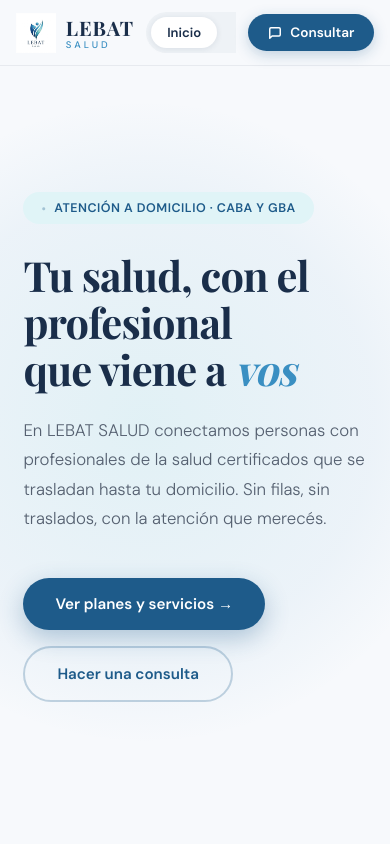
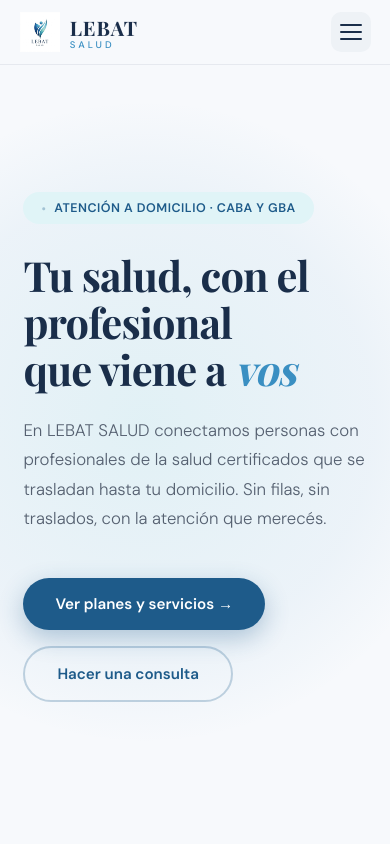
Before and after one commit to MarianelaBen/lebat-landing, a React (Vite) app: page / in a window 390 px wide. Shown: the top 844 px of the page. Built offline with nearby package versions, Linux system fonts and the light colour scheme; a web font is replaced by a local one.

Commit message:
modifico menú desplegable para celulares

```diff
--- a/src/components/Hero.css
+++ b/src/components/Hero.css
@@ -138,7 +138,7 @@
   animation: float 4s ease-in-out infinite;
 }
 .badge-top  { top: -18px; right: -18px; }
-.badge-bottom { bottom: 28px; left: -28px; animation-delay: 2s; }
+.badge-bottom {left: -28px; animation-delay: 2s; }
 .badge-icon { display: flex; }
 .badge-text { font-size: 0.78rem; font-weight: 600; color: var(--gris-oscuro); }
 .badge-sub  { font-size: 0.68rem; color: var(--gris-medio); }
--- a/src/components/Navbar.css
+++ b/src/components/Navbar.css
@@ -1,3 +1,4 @@
+/* ── BASE ── */
 .navbar {
   position: fixed;
   top: 0; left: 0; right: 0;
@@ -13,6 +14,7 @@
   animation: slideDown 0.6s ease;
 }
 
+/* ── LOGO ── */
 .logo-wrap {
   display: flex;
   align-items: center;
@@ -20,10 +22,7 @@
   text-decoration: none;
   flex-shrink: 0;
 }
-.logo-img {
-  height: 40px;
-  width: auto;
-}
+.logo-img { height: 40px; width: auto; }
 .logo-text {
   font-family: 'Playfair Display', serif;
   font-size: 1.25rem;
@@ -42,6 +41,7 @@
   margin-top: -3px;
 }
 
+/* ── DESKTOP: pill scrollable ── */
 .nav-scroll-wrap {
   flex: 1;
   overflow-x: auto;
@@ -70,10 +70,7 @@
   border-radius: 50px;
   transition: all 0.2s;
 }
-.nav-links a:hover {
-  color: var(--azul-oscuro);
-  background: rgba(26, 46, 74, 0.06);
-}
+.nav-links a:hover { color: var(--azul-oscuro); background: rgba(26, 46, 74, 0.06); }
 .nav-links a.active {
   color: var(--azul-oscuro);
   background: var(--blanco);
@@ -81,6 +78,7 @@
   font-weight: 600;
 }
 
+/* ── CTA ── */
 .nav-cta {
   flex-shrink: 0;
   display: inline-flex;
@@ -97,11 +95,95 @@
   transition: background 0.2s, transform 0.2s;
   box-shadow: 0 4px 14px rgba(30, 91, 138, 0.25);
 }
-.nav-cta:hover {
-  background: var(--azul-claro);
-  transform: translateY(-1px);
+.nav-cta:hover { background: var(--azul-claro); transform: translateY(-1px); }
+
+/* ── HAMBURGER — oculto en desktop ── */
+.hamburger {
+  display: none;
+  flex-direction: column;
+  justify-content: center;
+  gap: 5px;
+  width: 40px;
+  height: 40px;
+  background: var(--gris-suave);
+  border: none;
+  border-radius: 10px;
+  cursor: pointer;
+  padding: 9px;
+  flex-shrink: 0;
+  transition: background 0.2s;
+}
+.hamburger:hover { background: var(--turquesa-suave); }
+
+.ham-line {
+  display: block;
+  width: 100%;
+  height: 2px;
+  background: var(--azul-oscuro);
+  border-radius: 2px;
+  transition: transform 0.3s ease, opacity 0.25s ease;
+  transform-origin: center;
 }
 
+/* Animación → X al abrir */
+.menu-open .ham-line:nth-child(1) { transform: translateY(7px) rotate(45deg); }
+.menu-open .ham-line:nth-child(2) { opacity: 0; transform: scaleX(0); }
+.menu-open .ham-line:nth-child(3) { transform: translateY(-7px) rotate(-45deg); }
+
+/* ── MOBILE MENU DROPDOWN ── */
+.mobile-menu {
+  display: none;
+  position: absolute;
+  top: 100%;
+  left: 0; right: 0;
+  background: rgba(247, 249, 252, 0.98);
+  backdrop-filter: blur(20px);
+  border-bottom: 1px solid rgba(26, 46, 74, 0.08);
+  overflow: hidden;
+  max-height: 0;
+  transition: max-height 0.35s cubic-bezier(0.4, 0, 0.2, 1);
+}
+.mobile-menu.open { max-height: 600px; }
+
+.mobile-menu ul {
+  list-style: none;
+  padding: 12px 5%;
+  display: flex;
+  flex-direction: column;
+  gap: 2px;
+}
+.mobile-menu ul a {
+  display: flex;
+  align-items: center;
+  text-decoration: none;
+  color: var(--gris-medio);
+  font-size: 1rem;
+  font-weight: 500;
+  padding: 13px 16px;
+  border-radius: 12px;
+  transition: all 0.15s;
+}
+.mobile-menu ul a:hover  { color: var(--azul-oscuro); background: var(--gris-suave); }
+.mobile-menu ul a.active {
+  color: var(--azul-oscuro);
+  background: var(--turquesa-suave);
+  font-weight: 600;
+}
+
+.mobile-cta {
+  display: flex;
+  justify-content: center;
+  margin: 4px 5% 20px;
+  border-radius: 50px;
+  padding: 15px 24px;
+  font-size: 0.95rem;
+}
+
+/* ── RESPONSIVE ── */
 @media (max-width: 900px) {
-  .navbar { padding: 12px 4%; gap: 12px; }
+  .navbar          { padding: 12px 5%; }
+  .nav-scroll-wrap { display: none; }
+  .desktop-only    { display: none; }
+  .hamburger       { display: flex; }
+  .mobile-menu     { display: block; }
 }
--- a/src/components/Navbar.jsx
+++ b/src/components/Navbar.jsx
@@ -14,6 +14,7 @@ const NAV_LINKS = [
 
 export default function Navbar() {
   const [activeSection, setActiveSection] = useState('hero')
+  const [menuOpen, setMenuOpen]           = useState(false)
 
   useEffect(() => {
     const handleScroll = () => {
@@ -28,13 +29,21 @@ export default function Navbar() {
     return () => window.removeEventListener('scroll', handleScroll)
   }, [])
 
+  useEffect(() => {
+    if (!menuOpen) return
+    const close = e => { if (!e.target.closest('.navbar')) setMenuOpen(false) }
+    document.addEventListener('click', close)
+    return () => document.removeEventListener('click', close)
+  }, [menuOpen])
+
+  const closeMenu = () => setMenuOpen(false)
+
   return (
-    <nav className="navbar">
-      <a href="#hero" className="logo-wrap">
+    <nav className={`navbar${menuOpen ? ' menu-open' : ''}`}>
+
+      <a href="#hero" className="logo-wrap" onClick={closeMenu}>
         <img src={logo} alt="LEBAT SALUD" className="logo-img" />
-        <div className="logo-text">
-          LEBAT<span>SALUD</span>
-        </div>
+        <div className="logo-text">LEBAT<span>SALUD</span></div>
       </a>
 
       <div className="nav-scroll-wrap">
@@ -52,12 +61,45 @@ export default function Navbar() {
         </ul>
       </div>
 
-      <a href="#consulta" className="nav-cta">
+      <a href="#consulta" className="nav-cta desktop-only">
         <svg width="14" height="14" viewBox="0 0 24 24" fill="none" stroke="currentColor" strokeWidth="2.5" strokeLinecap="round" strokeLinejoin="round">
           <path d="M21 15a2 2 0 0 1-2 2H7l-4 4V5a2 2 0 0 1 2-2h14a2 2 0 0 1 2 2z" />
         </svg>
         Consultar
       </a>
+
+      <button
+        className="hamburger"
+        onClick={() => setMenuOpen(o => !o)}
+        aria-label={menuOpen ? 'Cerrar menú' : 'Abrir menú'}
+      >
+        <span className="ham-line" />
+        <span className="ham-line" />
+        <span className="ham-line" />
+      </button>
+
+      <div className={`mobile-menu${menuOpen ? ' open' : ''}`}>
+        <ul>
+          {NAV_LINKS.map(({ href, label }) => (
+            <li key={href}>
+              <a
+                href={href}
+                className={activeSection === href.replace('#', '') ? 'active' : ''}
+                onClick={closeMenu}
+              >
+                {label}
+              </a>
+            </li>
+          ))}
+        </ul>
+        <a href="#consulta" className="nav-cta mobile-cta" onClick={closeMenu}>
+          <svg width="14" height="14" viewBox="0 0 24 24" fill="none" stroke="currentColor" strokeWidth="2.5" strokeLinecap="round" strokeLinejoin="round">
+            <path d="M21 15a2 2 0 0 1-2 2H7l-4 4V5a2 2 0 0 1 2-2h14a2 2 0 0 1 2 2z" />
+          </svg>
+          Consultar turno
+        </a>
+      </div>
+
     </nav>
   )
 }
```
